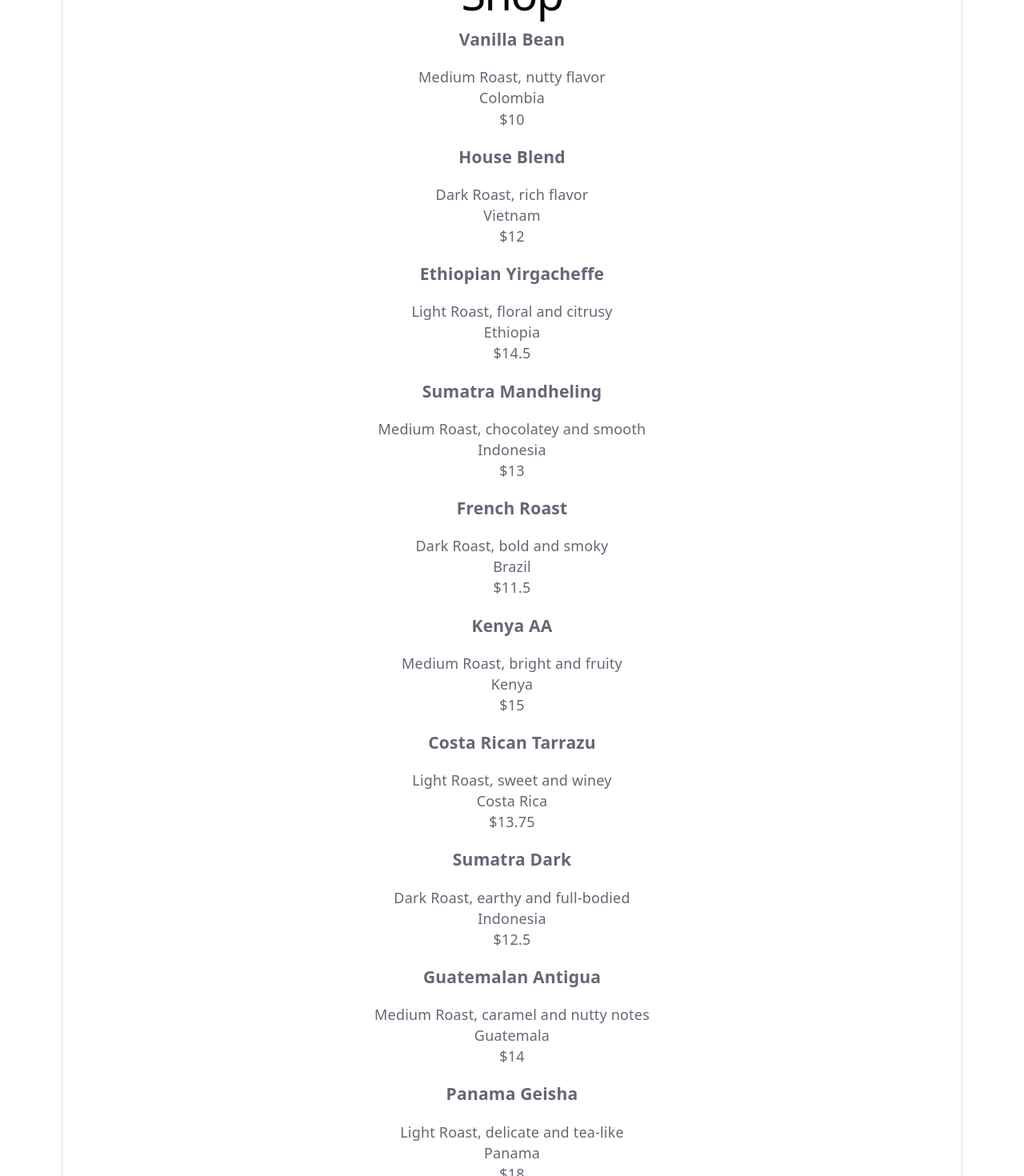
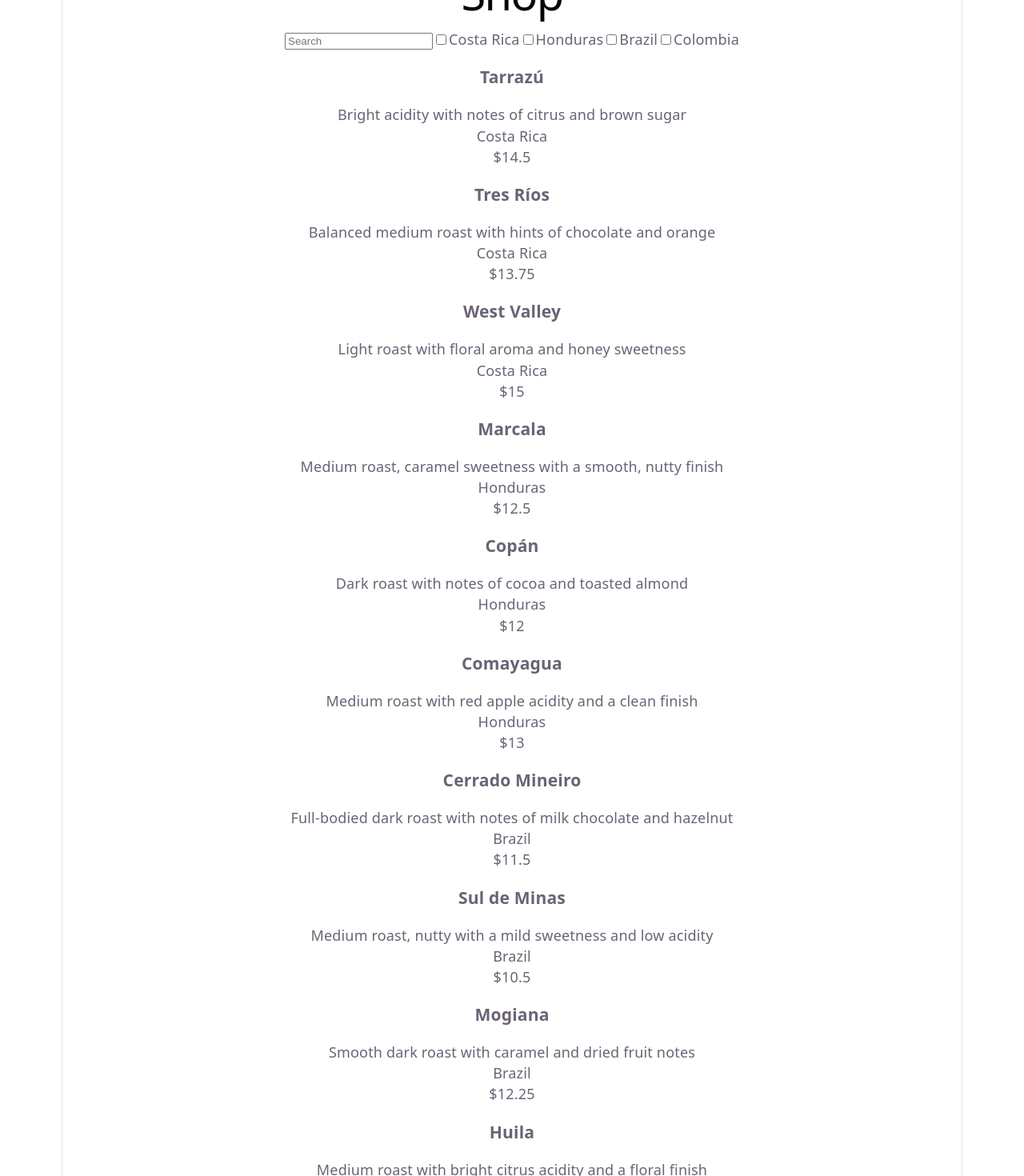
Before and after one commit to hanjennings1/coffees-r-us-lab, a React (Vite) app: page /shop in a window 1280 px wide. Shown: the part 80-1550 px from the top of the page at 80% size. Built offline with nearby package versions, Linux system fonts and the light colour scheme; data requests are answered from the project's data file.

Commit message:
Add Sidebar with search/filter UI and update db.json with real coffee data

```diff
--- a/db.json
+++ b/db.json
@@ -2,87 +2,87 @@
   "coffee": [
     {
       "id": 1,
-      "description": "Medium Roast, nutty flavor",
-      "name": "Vanilla Bean",
-      "origin": "Colombia",
-      "price": 10.00
+      "name": "Tarrazú",
+      "description": "Bright acidity with notes of citrus and brown sugar",
+      "origin": "Costa Rica",
+      "price": 14.50
     },
     {
       "id": 2,
-      "description": "Dark Roast, rich flavor",
-      "name": "House Blend",
-      "origin": "Vietnam",
+      "name": "Tres Ríos",
+      "description": "Balanced medium roast with hints of chocolate and orange",
+      "origin": "Costa Rica",
+      "price": 13.75
+    },
+    {
+      "id": 3,
+      "name": "West Valley",
+      "description": "Light roast with floral aroma and honey sweetness",
+      "origin": "Costa Rica",
+      "price": 15.00
+    },
+    {
+      "id": 4,
+      "name": "Marcala",
+      "description": "Medium roast, caramel sweetness with a smooth, nutty finish",
+      "origin": "Honduras",
+      "price": 12.50
+    },
+    {
+      "id": 5,
+      "name": "Copán",
+      "description": "Dark roast with notes of cocoa and toasted almond",
+      "origin": "Honduras",
       "price": 12.00
     },
     {
-      "id": 3,
-      "description": "Light Roast, floral and citrusy",
-      "name": "Ethiopian Yirgacheffe",
-      "origin": "Ethiopia",
-      "price": 14.50
-    },
-    {
-      "id": 4,
-      "description": "Medium Roast, chocolatey and smooth",
-      "name": "Sumatra Mandheling",
-      "origin": "Indonesia",
+      "id": 6,
+      "name": "Comayagua",
+      "description": "Medium roast with red apple acidity and a clean finish",
+      "origin": "Honduras",
       "price": 13.00
     },
     {
-      "id": 5,
-      "description": "Dark Roast, bold and smoky",
-      "name": "French Roast",
+      "id": 7,
+      "name": "Cerrado Mineiro",
+      "description": "Full-bodied dark roast with notes of milk chocolate and hazelnut",
       "origin": "Brazil",
       "price": 11.50
     },
     {
-      "id": 6,
-      "description": "Medium Roast, bright and fruity",
-      "name": "Kenya AA",
-      "origin": "Kenya",
-      "price": 15.00
-    },
-    {
-      "id": 7,
-      "description": "Light Roast, sweet and winey",
-      "name": "Costa Rican Tarrazu",
-      "origin": "Costa Rica",
-      "price": 13.75
-    },
-    {
       "id": 8,
-      "description": "Dark Roast, earthy and full-bodied",
-      "name": "Sumatra Dark",
-      "origin": "Indonesia",
-      "price": 12.50
+      "name": "Sul de Minas",
+      "description": "Medium roast, nutty with a mild sweetness and low acidity",
+      "origin": "Brazil",
+      "price": 10.50
     },
     {
       "id": 9,
-      "description": "Medium Roast, caramel and nutty notes",
-      "name": "Guatemalan Antigua",
-      "origin": "Guatemala",
+      "name": "Mogiana",
+      "description": "Smooth dark roast with caramel and dried fruit notes",
+      "origin": "Brazil",
+      "price": 12.25
+    },
+    {
+      "id": 10,
+      "name": "Huila",
+      "description": "Medium roast with bright citrus acidity and a floral finish",
+      "origin": "Colombia",
       "price": 14.00
     },
     {
-      "id": 10,
-      "description": "Light Roast, delicate and tea-like",
-      "name": "Panama Geisha",
-      "origin": "Panama",
-      "price": 18.00
-    },
-    {
       "id": 11,
-      "description": "Dark Roast, spicy and robust",
-      "name": "Sumatra Lintong",
-      "origin": "Indonesia",
-      "price": 12.25
+      "name": "Nariño",
+      "description": "Light roast, sweet and fruity with notes of berries and caramel",
+      "origin": "Colombia",
+      "price": 15.50
     },
     {
       "id": 12,
-      "description": "Medium Roast, balanced and sweet",
-      "name": "Honduran Marcala",
-      "origin": "Honduras",
-      "price": 11.00
+      "name": "Tolima",
+      "description": "Medium roast with balanced acidity and notes of stone fruit",
+      "origin": "Colombia",
+      "price": 13.50
     }
   ]
 }
--- a/src/components/Shop.jsx
+++ b/src/components/Shop.jsx
@@ -1,13 +1,42 @@
-import ProductList from './ProductList' // ProductList now owns the fetch/state logic
+import { useState } from 'react'
+import ProductList from './ProductList'
+import Sidebar from './Sidebar.jsx'
 
 function Shop() {
+  // Text currently typed in the search box
+  const [searchTerm, setSearchTerm] = useState('')
+
+  // Array of currently checked location filters
+  const [selectedLocations, setSelectedLocations] = useState([])
+
+  // Passed to Sidebar — updates searchTerm whenever the user types
+  function handleSearchChange(value) {
+    setSearchTerm(value)
+  }
+
+  // Passed to Sidebar — adds/removes a location from selectedLocations when its checkbox is clicked
+  function handleLocationToggle(location) {
+    if (selectedLocations.includes(location)) {
+      // already selected -> remove it (keep everything that doesn't match)
+      setSelectedLocations(selectedLocations.filter(loc => loc !== location))
+    } else {
+      // not selected yet -> add it (spread old array + new item into a NEW array)
+      setSelectedLocations([...selectedLocations, location])
+    }
+  }
+
   return (
-    <div>
-      <h1>Shop</h1>
-      {/* ProductList handles fetching and rendering all the ProductCards */}
-      <ProductList />
-    </div>
-  )
+  <div>
+    <h1>Shop</h1>
+    <Sidebar
+      searchTerm={searchTerm}
+      selectedLocations={selectedLocations}
+      onSearchChange={handleSearchChange}
+      onLocationToggle={handleLocationToggle}
+    />
+    <ProductList />
+  </div>
+)
 }
 
 export default Shop
--- /dev/null
+++ b/src/components/Sidebar.jsx
@@ -0,0 +1,52 @@
+function Sidebar({ searchTerm, selectedLocations, onSearchChange, onLocationToggle }) {
+  return (
+    <div className="sidebar">
+      {/* Controlled input — value always reflects searchTerm state, not the DOM's own memory */}
+      <input
+        type="text"
+        placeholder="Search"
+        value={searchTerm}
+        onChange={(e) => onSearchChange(e.target.value)} // e.target.value = what was just typed
+      />
+
+      {/* Each checkbox: checked = is this location in the array; onChange = toggle it */}
+      <label>
+        <input
+          type="checkbox"
+          checked={selectedLocations.includes("Costa Rica")}
+          onChange={() => onLocationToggle("Costa Rica")}
+        />
+        Costa Rica
+      </label>
+
+      <label>
+        <input
+          type="checkbox"
+          checked={selectedLocations.includes("Honduras")}
+          onChange={() => onLocationToggle("Honduras")}
+        />
+        Honduras
+      </label>
+
+      <label>
+        <input
+          type="checkbox"
+          checked={selectedLocations.includes("Brazil")}
+          onChange={() => onLocationToggle("Brazil")}
+        />
+        Brazil
+      </label>
+
+      <label>
+        <input
+          type="checkbox"
+          checked={selectedLocations.includes("Colombia")}
+          onChange={() => onLocationToggle("Colombia")}
+        />
+        Colombia
+      </label>
+    </div>
+  )
+}
+
+export default Sidebar
```
